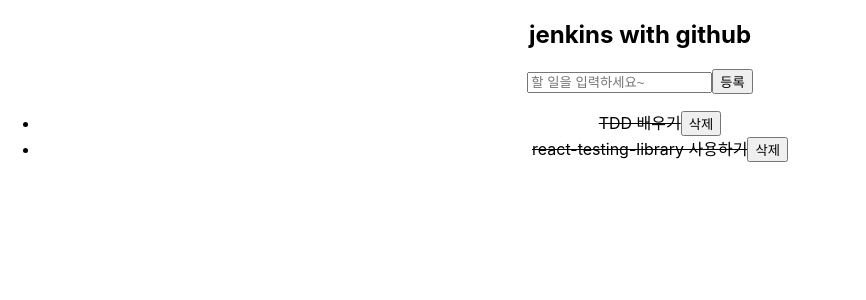
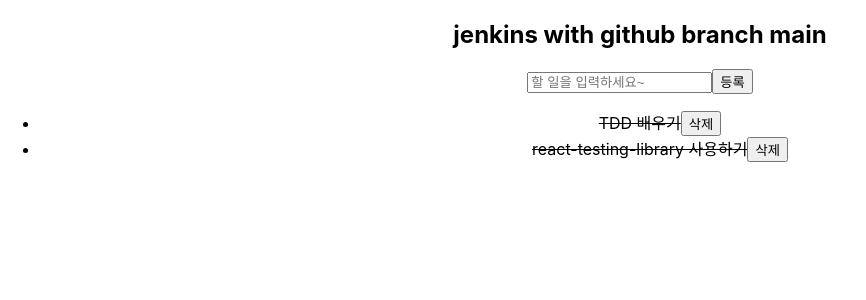
Before and after one commit to mrsono0/rtl-tdd-todos-docker, a React (Create React App) app: page / in a window 1280 px wide. Shown: the top 300 px of the page, without its empty margins (0-866 px from the left). Built offline with nearby package versions, Linux system fonts and the light colour scheme.

Commit message:
jenkins with github branch main

```diff
--- a/src/App.js
+++ b/src/App.js
@@ -5,7 +5,7 @@
 function App() {
     return (
         <div className="App">
-            <h2>jenkins with github</h2>
+            <h2>jenkins with github branch main</h2>
             <TodoApp />
         </div>
     );
```
